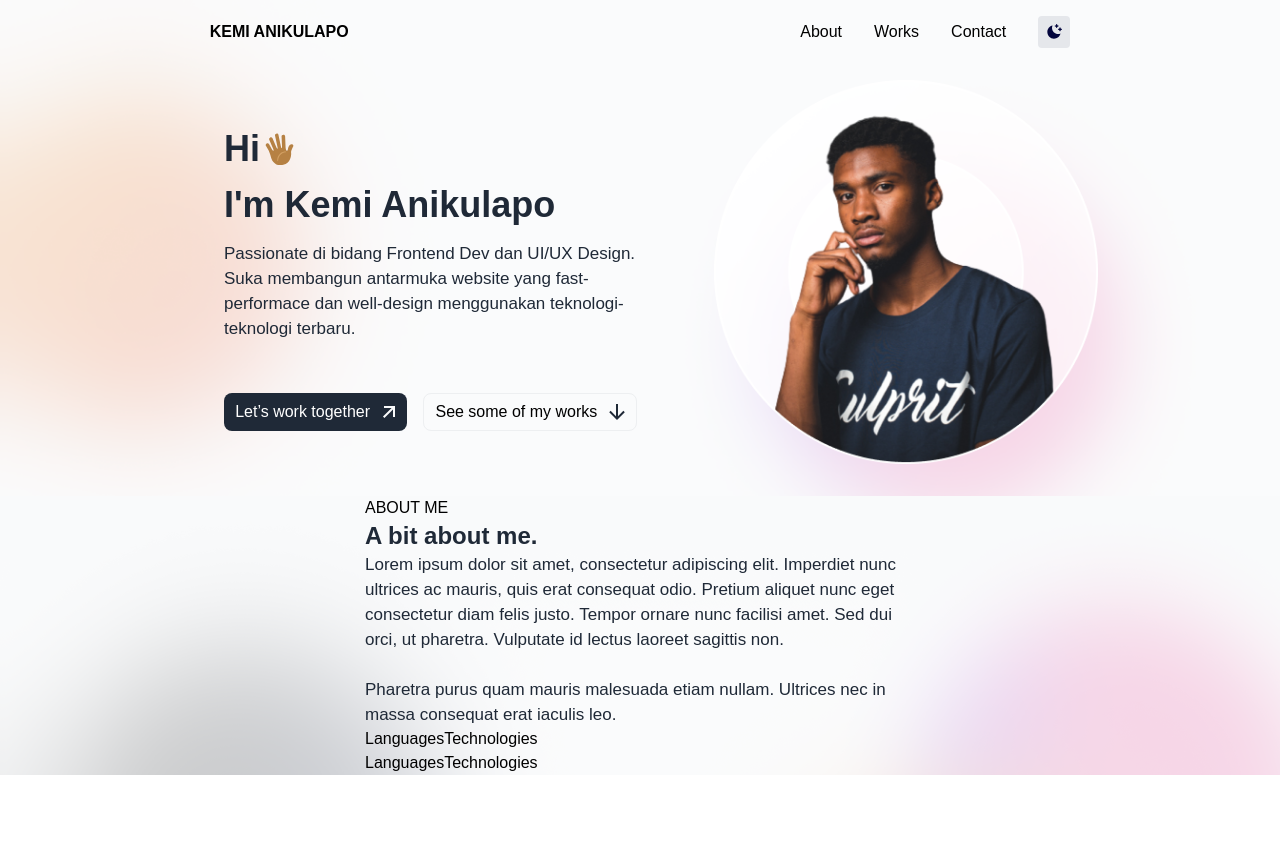
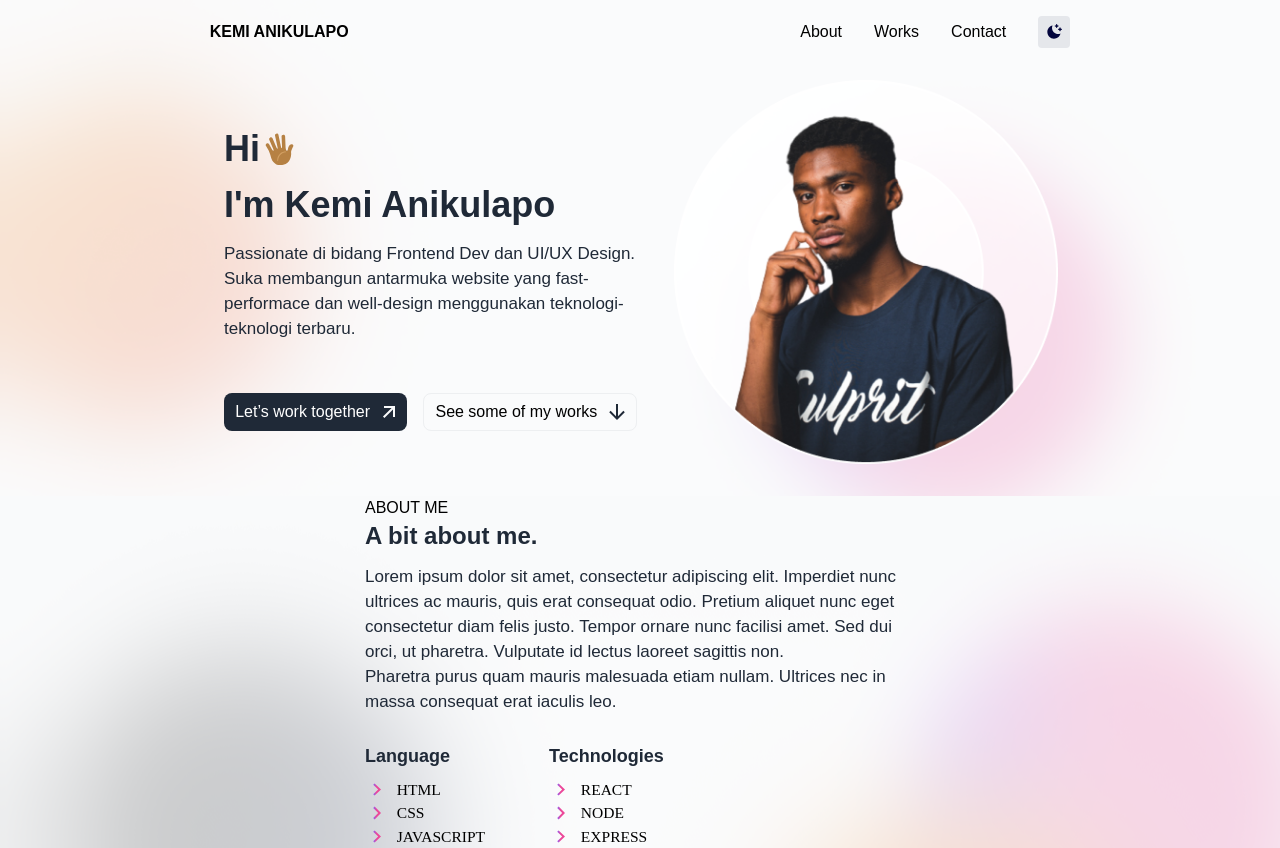
Before and after one commit to catalystcodes/port-folio, a Next.js app: page / in a window 1280 px wide. Before the commit the page ends 800 px from the top, so only its background shows below. Built offline with nearby package versions, Linux system fonts and the light colour scheme.

Commit message:
update database

```diff
--- a/pages/index.jsx
+++ b/pages/index.jsx
@@ -51,32 +51,63 @@ export default function Home() {
             </span>
           </div>
           <img
-            className="rounded-3xl grow-0 border-white w-96 h-96 ml-10"
+            className="rounded-3xl grow-0 border-white w-96 h-96 ml-18"
             src="/Images/avater.png"
             alt=""
           />
         </div>
       </div>
-      <div className="container1">
+      <div className="container1 ">
         <div className="flex flex-col">
           <p className="text-base">ABOUT ME</p>
-          <h1 className="text-2xl font-bold text-gray-800">A bit about me.</h1>
-          <p className="p2 ">
+          <h1 className="text-2xl font-bold text-gray-800 mb-3">
+            A bit about me.
+          </h1>
+          <p className="p2">
             Lorem ipsum dolor sit amet, consectetur adipiscing elit. Imperdiet
             nunc ultrices ac mauris, quis erat consequat odio. Pretium aliquet
             nunc eget consectetur diam felis justo. Tempor ornare nunc facilisi
             amet. Sed dui orci, ut pharetra. Vulputate id lectus laoreet
             sagittis non.
-            <br /> <br /> Pharetra purus quam mauris malesuada etiam nullam.
-            Ultrices nec in massa consequat erat iaculis leo.{" "}
+            <br /> Pharetra purus quam mauris malesuada etiam nullam. Ultrices
+            nec in massa consequat erat iaculis leo.
           </p>
-          <div className="flex">
-            <p>Languages</p>
-            <p>Technologies</p>
-          </div>
-          <div className="flex">
-            <p>Languages</p>
-            <p>Technologies</p>
+          <div className="flex mt-7">
+            <div className="flex flex-col">
+              <p className="text-gray-800 text-lg  font-bold mb-2">Language</p>
+              <div className="ml-2">
+                <div className="flex">
+                  <img src="/Images/greaterthan.svg" alt="" />
+                  <p className="p3">HTML</p>
+                </div>
+                <div className="flex">
+                  <img src="/Images/greaterthan.svg" alt="" />
+                  <p className="p3">CSS</p>
+                </div>
+                <div className="flex">
+                  <img src="/Images/greaterthan.svg" alt="" />
+                  <p className="p3">JAVASCRIPT</p>
+                </div>
+              </div>
+            </div>
+
+            <div className="flex flex-col ml-16">
+              <p className="text-gray-800 text-lg  font-bold mb-2">Technologies</p>
+              <div className="ml-2">
+                <div className="flex">
+                  <img src="/Images/greaterthan.svg" alt="" />
+                  <p className="p3">REACT</p>
+                </div>
+                <div className="flex">
+                  <img src="/Images/greaterthan.svg" alt="" />
+                  <p className="p3">NODE</p>
+                </div>
+                <div className="flex">
+                  <img src="/Images/greaterthan.svg" alt="" />
+                  <p className="p3">EXPRESS</p>
+                </div>
+              </div>
+            </div>
           </div>
         </div>
       </div>
--- a/styles/globals.css
+++ b/styles/globals.css
@@ -78,10 +78,17 @@ a {
   color: #1f2937;
 }
 
+.p3 {
+  font-family: Manrope;
+  font-size: .97rem;
+  margin-left: 16px;
+}
+
 .container1 {
   display: flex;
   align-items: center;
   justify-content: center;
+  width: 100%;
   background-image: url(/Images/background2.png)
 }
 
```
Also changed, not shown: public/Images/greaterthan.svg (added).
